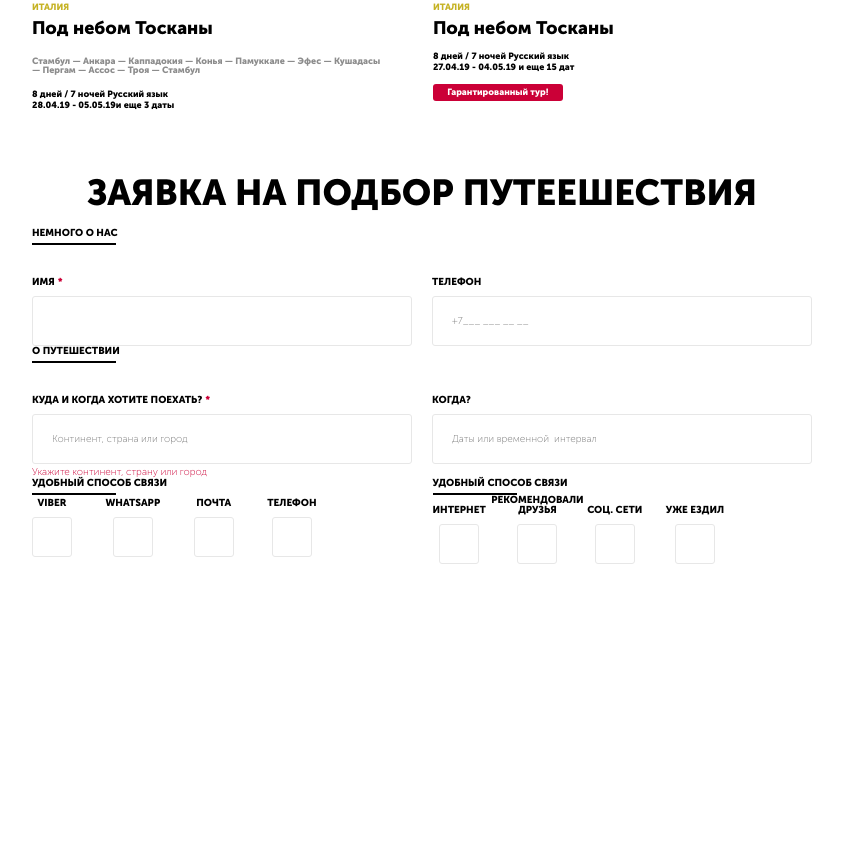
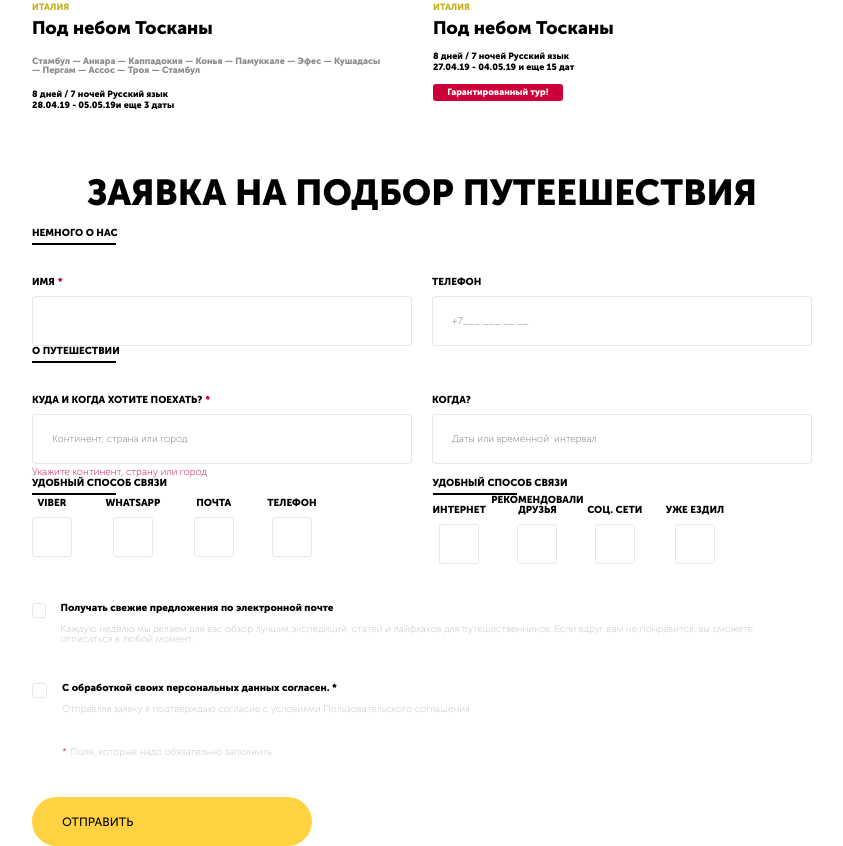
Before and after one commit to stillraider/example-site, a plain HTML site: page index.html in a window 1280 px wide. Shown: the part 850-1696 px from the top of the page, without its empty margins (218-1061 px from the left). Before the commit the page ends 1414 px from the top, so only its background shows below. Drawn offline with Linux system fonts and the light colour scheme.

Commit message:
made 55% +-

```diff
--- a/#sourse/scss/main-style.scss
+++ b/#sourse/scss/main-style.scss
@@ -199,4 +199,61 @@
             }
         }
     }
+    .inquiries {
+        .confirm {
+            display: flex;
+            margin-top: 39px;
+            &__agreement {
+                width: 15px;
+                height: 15px;
+                background: #FFFFFF;
+                border: 1px solid #E7E7E7;
+                border-radius: 3px;
+            }
+            .confirm-info {
+                margin-left: 15px;
+                &__title {
+                    font-family: "MuseoSansCyrl_3";
+                    margin-bottom: 11px;
+                    font-size: 10px;
+                    color: #000000;
+                }
+                &__text {
+                    font-family: "MuseoSansCyrl";
+                    padding-right: 15px;
+                    font-size: 10px;
+                    color: #C1C1C1;
+                }
+            }
+        }
+        .fields {
+            &__text {
+                font-family: "MuseoSansCyrl";
+                padding-right: 15px;
+                margin: 33px 0 0 30px;
+                font-size: 10px;
+                color: #C1C1C1;
+            }
+            .red-stars {
+                color: #CB0037;
+                margin-right: 3px;
+            }
+        }
+    }
+    .sending {
+        background: #FFD241;
+        border-radius: 29.5px;
+        width: 280px;
+        height: 49px;
+        display: flex;
+        align-items: center;
+        padding-left: 30px;
+        margin-top: 40px;
+        &__text {
+            font-family: "MuseoSansCyrl_1";
+            text-transform: uppercase;
+            font-size: 12px;
+            color: #000000;
+        }
+    }
 }
--- a/index.html
+++ b/index.html
@@ -192,6 +192,31 @@
                     </div>
                 </div>
             </div>
+            <div class="inquiries">
+                <div class="confirm">
+                    <div class="confirm__agreement"></div>
+                    <div class="confirm-info">
+                        <p class="confirm-info__title">Получать свежие предложения по электронной почте</p>
+                        <p class="confirm-info__text">Каждую неделю мы делаем для вас обзор лучших экспедиций, статей и лайфхаков для путешественников. Если вдруг вам не понравится, вы сможете отписаться в любой момент.</p>
+                    </div>
+                </div>
+                <div class="confirm">
+                    <div class="confirm__agreement"></div>
+                    <div class="confirm-info">
+                        <p class="confirm-info__title">С обработкой своих персональных данных согласен. *</p>
+                        <p class="confirm-info__text">Отправляя заявку я подтверждаю согласие с условиями Пользовательского соглашения</p>
+                    </div>
+                </div>
+                <div class="fields">
+                    <p class="fields__text"><span class="red-stars">*</span>Поля, которые надо обязательно заполнить</p>
+                </div>
+            </div>
+            <div class="sending">
+                <p class="sending__text">отправить</p>
+                <div>
+
+                </div>
+            </div>
         </div>
     </section>
 </body>
```
Also changed, not shown: css/main-style.css.
